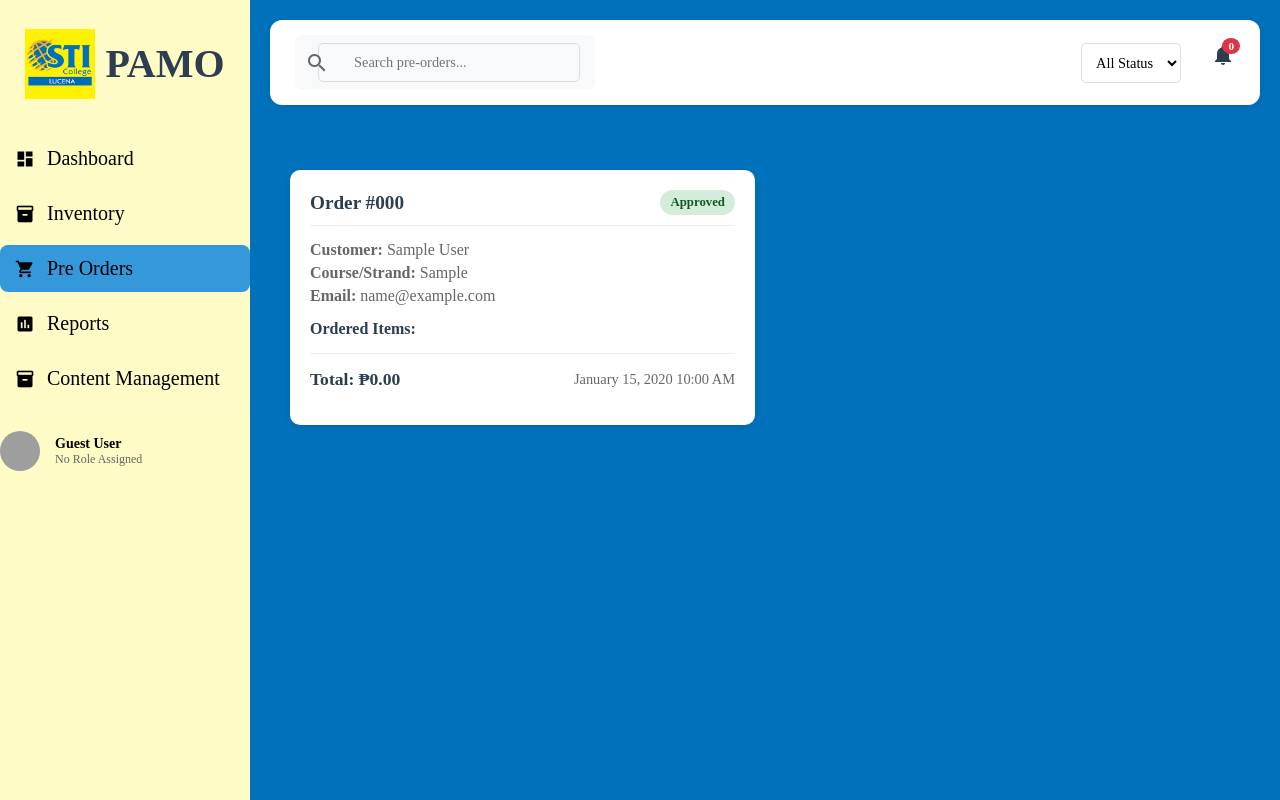
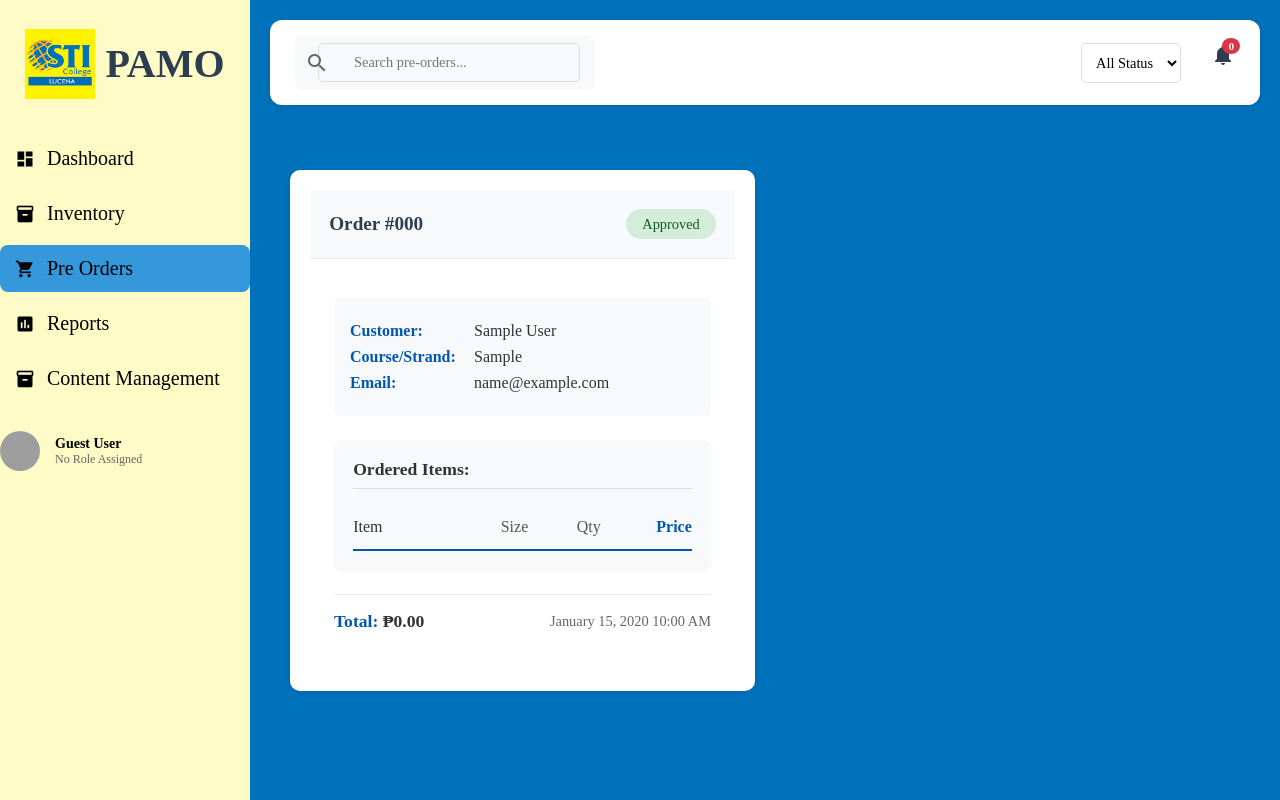
Before and after one commit to Dobee33/Proware, a PHP site: page /preorders.php in a window 1280 px wide. Run offline with PHP 8.4, Linux system fonts and the light colour scheme; tables that the repository leaves empty or names only in its code hold one stand-in row (values such as "Sample post"); data that the repository does not hold is empty; grey boxes are pictures that could not be loaded.

Commit message:
Polished Ordering Process PAMO Side

```diff
--- a/PAMO PAGES/preorders.php
+++ b/PAMO PAGES/preorders.php
@@ -94,13 +94,25 @@ $orders = $stmt->fetchAll(PDO::FETCH_ASSOC);
 
                                     <div class="items-list">
                                         <h4>Ordered Items:</h4>
-                                        <?php foreach ($order_items as $item): ?>
-                                            <div class="item">
-                                                <span class="item-name"><?php echo htmlspecialchars($item['item_name']); ?></span>
-                                                <span class="item-quantity">x<?php echo $item['quantity']; ?></span>
-                                                <span class="item-price">₱<?php echo number_format($item['price'] * $item['quantity'], 2); ?></span>
+                                        <div class="items-table">
+                                            <div class="table-header">
+                                                <span class="item-name">Item</span>
+                                                <span class="item-size">Size</span>
+                                                <span class="item-quantity">Qty</span>
+                                                <span class="item-price">Price</span>
                                             </div>
-                                        <?php endforeach; ?>
+                                            <?php foreach ($order_items as $item):
+                                                // Remove size suffix from item name
+                                                $clean_name = rtrim($item['item_name'], " SMLX234567");
+                                            ?>
+                                                <div class="table-row">
+                                                    <span class="item-name"><?php echo htmlspecialchars($clean_name); ?></span>
+                                                    <span class="item-size"><?php echo htmlspecialchars($item['size'] ?? 'N/A'); ?></span>
+                                                    <span class="item-quantity"><?php echo $item['quantity']; ?></span>
+                                                    <span class="item-price">₱<?php echo number_format($item['price'] * $item['quantity'], 2); ?></span>
+                                                </div>
+                                            <?php endforeach; ?>
+                                        </div>
                                     </div>
 
                                     <div class="order-footer">
@@ -185,6 +197,200 @@ $orders = $stmt->fetchAll(PDO::FETCH_ASSOC);
         // Initial notification count update
         updateNotificationCount();
     </script>
+
+    <style>
+        /* Add this to your existing styles */
+        .items-list {
+            margin: 1.5rem 0;
+            background: #f8f9fa;
+            padding: 1.2rem;
+            border-radius: 8px;
+            box-shadow: 0 1px 3px rgba(0, 0, 0, 0.05);
+        }
+
+        .items-list h4 {
+            color: #333;
+            margin-bottom: 1rem;
+            font-size: 1.1rem;
+            padding-bottom: 0.5rem;
+            border-bottom: 1px solid #ddd;
+        }
+
+        .items-table {
+            width: 100%;
+        }
+
+        .table-header {
+            display: grid;
+            grid-template-columns: 2fr 1fr 1fr 1fr;
+            gap: 1rem;
+            padding: 0.8rem 0;
+            border-bottom: 2px solid #0056b3;
+            font-weight: 600;
+            color: #0056b3;
+        }
+
+        .table-row {
+            display: grid;
+            grid-template-columns: 2fr 1fr 1fr 1fr;
+            gap: 1rem;
+            padding: 0.8rem 0;
+            border-bottom: 1px solid #eee;
+            align-items: center;
+        }
+
+        .table-row:last-child {
+            border-bottom: none;
+        }
+
+        .item-name {
+            font-weight: 500;
+            color: #333;
+        }
+
+        .item-size {
+            text-align: center;
+            color: #555;
+            font-weight: 500;
+        }
+
+        .item-quantity {
+            text-align: center;
+            color: #555;
+            font-weight: 500;
+        }
+
+        .item-price {
+            text-align: right;
+            font-weight: 600;
+            color: #0056b3;
+        }
+
+        .order-card {
+            background: white;
+            border-radius: 10px;
+            box-shadow: 0 2px 8px rgba(0, 0, 0, 0.1);
+            margin-bottom: 1.5rem;
+            overflow: hidden;
+            transition: transform 0.2s ease;
+        }
+
+        .order-card:hover {
+            transform: translateY(-2px);
+        }
+
+        .order-header {
+            background: #f8f9fa;
+            padding: 1.2rem;
+            border-bottom: 1px solid #eee;
+        }
+
+        .order-details {
+            padding: 1.5rem;
+        }
+
+        .customer-info {
+            margin-bottom: 1.5rem;
+            padding: 1rem;
+            background: #f8f9fa;
+            border-radius: 6px;
+        }
+
+        .customer-info p {
+            margin: 0.5rem 0;
+            color: #333;
+        }
+
+        .customer-info strong {
+            color: #0056b3;
+            min-width: 120px;
+            display: inline-block;
+        }
+
+        .order-footer {
+            display: flex;
+            justify-content: space-between;
+            align-items: center;
+            margin-top: 1.5rem;
+            padding-top: 1rem;
+            border-top: 1px solid #eee;
+        }
+
+        .total-amount {
+            font-size: 1.1rem;
+            color: #333;
+        }
+
+        .total-amount strong {
+            color: #0056b3;
+        }
+
+        .order-date {
+            color: #666;
+            font-size: 0.9rem;
+        }
+
+        .order-actions {
+            padding: 1rem;
+            background: #f8f9fa;
+            border-top: 1px solid #eee;
+            display: flex;
+            gap: 1rem;
+            justify-content: flex-end;
+        }
+
+        .accept-btn, .reject-btn {
+            padding: 0.6rem 1.2rem;
+            border: none;
+            border-radius: 4px;
+            font-weight: 500;
+            cursor: pointer;
+            display: flex;
+            align-items: center;
+            gap: 0.5rem;
+            transition: all 0.2s ease;
+        }
+
+        .accept-btn {
+            background: #28a745;
+            color: white;
+        }
+
+        .accept-btn:hover {
+            background: #218838;
+        }
+
+        .reject-btn {
+            background: #dc3545;
+            color: white;
+        }
+
+        .reject-btn:hover {
+            background: #c82333;
+        }
+
+        .status-badge {
+            padding: 0.4rem 1rem;
+            border-radius: 20px;
+            font-size: 0.9rem;
+            font-weight: 500;
+        }
+
+        .status-badge.pending {
+            background: #fff3cd;
+            color: #856404;
+        }
+
+        .status-badge.approved {
+            background: #d4edda;
+            color: #155724;
+        }
+
+        .status-badge.rejected {
+            background: #f8d7da;
+            color: #721c24;
+        }
+    </style>
 </body>
 
 </html>
```
